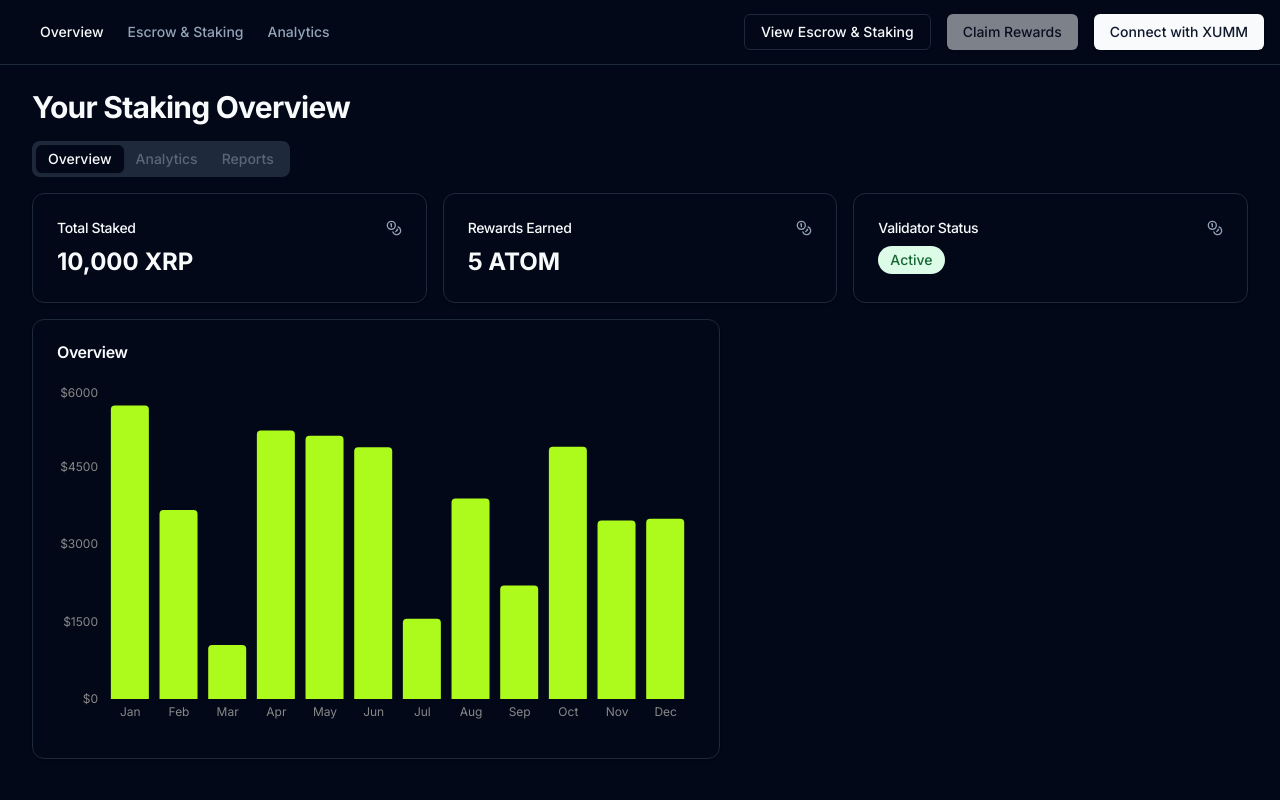
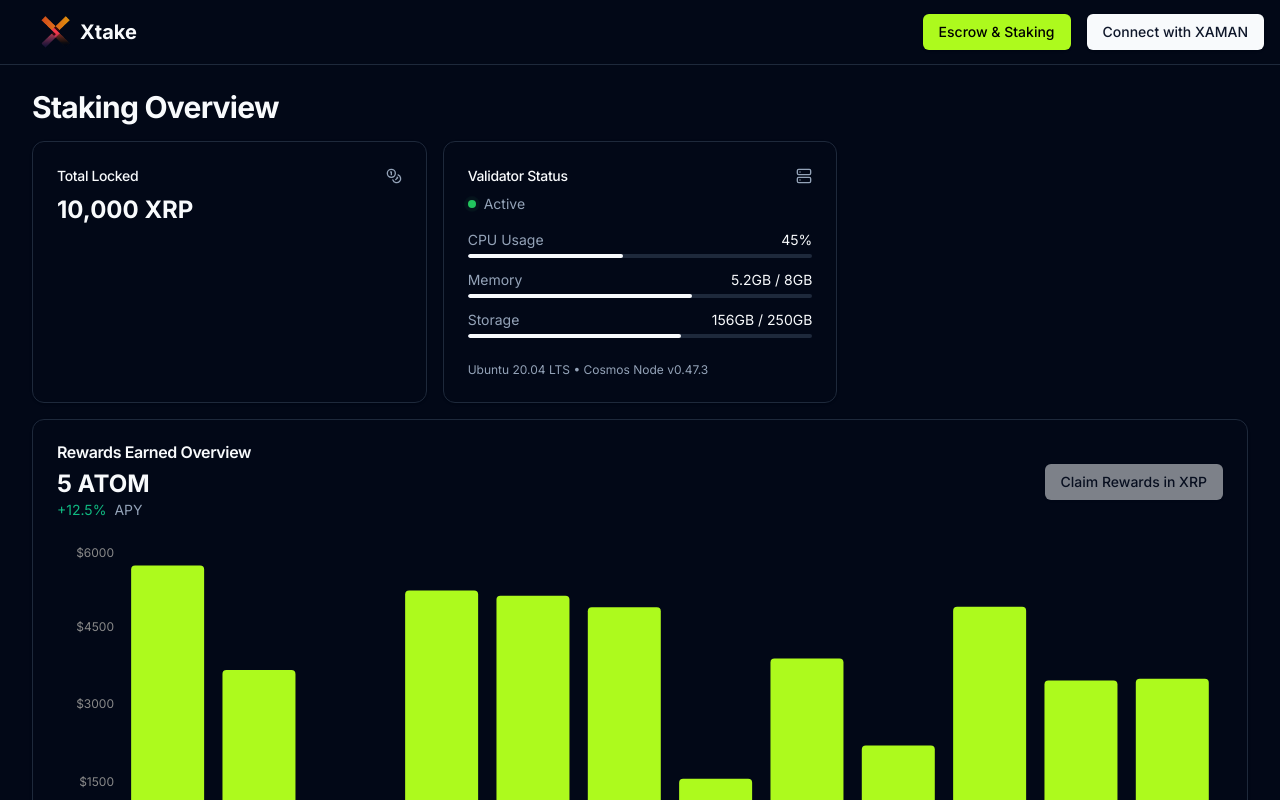
Before and after one commit to GuillermoDSM/xtake, a Next.js app: page / in a window 1280 px wide. Shown: the top 800 px of the page. Built offline with nearby package versions, Linux system fonts and the light colour scheme; no server answers.

Commit message:
correcciones ui

```diff
--- a/app/login/page.tsx
+++ b/app/login/page.tsx
@@ -20,7 +20,7 @@
             />
           </CardTitle>
           <CardDescription>
-            Connect your XUMM wallet to continue
+            Connect your XAMAN wallet to continue
           </CardDescription>
         </CardHeader>
         <CardContent className="flex flex-col items-center space-y-4">
--- a/app/page.tsx
+++ b/app/page.tsx
@@ -1,9 +1,8 @@
-import { Coins } from 'lucide-react'
+import { Coins, Server } from 'lucide-react'
 import Link from "next/link"
 
 import { Button } from "@/components/ui/button"
 import { Card, CardContent, CardHeader, CardTitle } from "@/components/ui/card"
-import { Tabs, TabsContent, TabsList, TabsTrigger } from "@/components/ui/tabs"
 import { MainNav } from "@/components/main-nav"
 import { Overview } from "@/components/overview"
 import { XummLogin } from '@/components/XummLogin'
@@ -15,29 +14,24 @@
         <div className="flex h-16 items-center px-4">
           <MainNav className="mx-6" />
           <div className="ml-auto flex items-center space-x-4">
-            <Button asChild variant="outline">
-              <Link href="/escrow">View Escrow & Staking</Link>
+            <Button
+              asChild
+              className="bg-[#adfa1d] hover:bg-[#adfa1d]/90 text-black"
+            >
+              <Link href="/escrow">Escrow & Staking</Link>
             </Button>
-            <Button disabled>Claim Rewards</Button>
             <XummLogin />
           </div>
         </div>
       </div>
       <div className="flex-1 space-y-4 p-8 pt-6">
         <div className="flex items-center justify-between space-y-2">
-          <h2 className="text-3xl font-bold tracking-tight">Your Staking Overview</h2>
+          <h2 className="text-3xl font-bold tracking-tight">Staking Overview</h2>
         </div>
-        <Tabs defaultValue="overview" className="space-y-4">
-          <TabsList>
-            <TabsTrigger value="overview">Overview</TabsTrigger>
-            <TabsTrigger value="analytics" disabled>Analytics</TabsTrigger>
-            <TabsTrigger value="reports" disabled>Reports</TabsTrigger>
-          </TabsList>
-          <TabsContent value="overview" className="space-y-4">
         <div className="grid gap-4 md:grid-cols-2 lg:grid-cols-3">
           <Card>
             <CardHeader className="flex flex-row items-center justify-between space-y-0 pb-2">
-                  <CardTitle className="text-sm font-medium">Total Staked</CardTitle>
+              <CardTitle className="text-sm font-medium">Total Locked</CardTitle>
               <Coins className="h-4 w-4 text-muted-foreground" />
             </CardHeader>
             <CardContent>
@@ -46,37 +40,57 @@
           </Card>
           <Card>
             <CardHeader className="flex flex-row items-center justify-between space-y-0 pb-2">
-                  <CardTitle className="text-sm font-medium">Rewards Earned</CardTitle>
-                  <Coins className="h-4 w-4 text-muted-foreground" />
+              <CardTitle className="text-sm font-medium">Validator Status</CardTitle>
+              <Server className="h-4 w-4 text-muted-foreground" />
             </CardHeader>
-                <CardContent>
-                  <div className="text-2xl font-bold">5 ATOM</div>
-                </CardContent>
-              </Card>
-              <Card>
-                <CardHeader className="flex flex-row items-center justify-between space-y-0 pb-2">
-                  <CardTitle className="text-sm font-medium">Validator Status</CardTitle>
-                  <Coins className="h-4 w-4 text-muted-foreground" />
-                </CardHeader>
-                <CardContent>
-                  <div className="inline-flex items-center rounded-full bg-green-100 px-3 py-1 text-sm font-medium text-green-800">
-                    Active
+            <CardContent className="space-y-4">
+              <div className="flex items-center space-x-2">
+                <div className="flex h-2 w-2">
+                  <span className="animate-ping absolute inline-flex h-2 w-2 rounded-full bg-green-400 opacity-75"></span>
+                  <span className="relative inline-flex rounded-full h-2 w-2 bg-green-500"></span>
+                </div>
+                <span className="text-sm text-muted-foreground">Active</span>
+              </div>
+
+              <div className="space-y-3">
+                <div className="space-y-1">
+                  <div className="flex justify-between text-sm">
+                    <span className="text-muted-foreground">CPU Usage</span>
+                    <span>45%</span>
+                  </div>
+                  <div className="h-1 w-full bg-secondary rounded-full overflow-hidden">
+                    <div className="h-full w-[45%] bg-primary rounded-full"></div>
+                  </div>
+                </div>
+
+                <div className="space-y-1">
+                  <div className="flex justify-between text-sm">
+                    <span className="text-muted-foreground">Memory</span>
+                    <span>5.2GB / 8GB</span>
+                  </div>
+                  <div className="h-1 w-full bg-secondary rounded-full overflow-hidden">
+                    <div className="h-full w-[65%] bg-primary rounded-full"></div>
+                  </div>
+                </div>
+
+                <div className="space-y-1">
+                  <div className="flex justify-between text-sm">
+                    <span className="text-muted-foreground">Storage</span>
+                    <span>156GB / 250GB</span>
+                  </div>
+                  <div className="h-1 w-full bg-secondary rounded-full overflow-hidden">
+                    <div className="h-full w-[62%] bg-primary rounded-full"></div>
+                  </div>
+                </div>
+              </div>
+
+              <div className="pt-2 text-xs text-muted-foreground">
+                <p>Ubuntu 20.04 LTS • Cosmos Node v0.47.3</p>
               </div>
             </CardContent>
           </Card>
         </div>
-            <div className="grid gap-4 md:grid-cols-2 lg:grid-cols-7">
-              <Card className="col-span-4">
-                <CardHeader>
-                  <CardTitle>Overview</CardTitle>
-                </CardHeader>
-                <CardContent className="pl-2">
         <Overview />
-                </CardContent>
-              </Card>
-            </div>
-          </TabsContent>
-        </Tabs>
       </div>
     </div>
   )
--- a/components/XummLogin.tsx
+++ b/components/XummLogin.tsx
@@ -115,7 +115,7 @@
         </>
       ) : (
         <>
-          <span>Connect with XUMM</span>
+          <span>Connect with XAMAN</span>
         </>
       )}
     </Button>
--- a/components/main-nav.tsx
+++ b/components/main-nav.tsx
@@ -1,5 +1,5 @@
+import Image from "next/image"
 import Link from "next/link"
-
 import { cn } from "@/lib/utils"
 
 export function MainNav({
@@ -8,26 +8,17 @@
 }: React.HTMLAttributes<HTMLElement>) {
   return (
     <nav
-      className={cn("flex items-center space-x-4 lg:space-x-6", className)}
+      className={cn("flex items-center space-x-2", className)}
       {...props}
     >
-      <Link
-        href="/"
-        className="text-sm font-medium transition-colors hover:text-primary"
-      >
-        Overview
-      </Link>
-      <Link
-        href="/escrow"
-        className="text-sm font-medium text-muted-foreground transition-colors hover:text-primary"
-      >
-        Escrow & Staking
-      </Link>
-      <Link
-        href="#"
-        className="text-sm font-medium text-muted-foreground transition-colors hover:text-primary"
-      >
-        Analytics
+      <Link href="/" className="flex items-center space-x-2">
+        <Image
+          src="/images/xtakelogo.png"
+          alt="XTake Logo"
+          width={32}
+          height={32}
+        />
+        <span className="text-xl font-bold">Xtake</span>
       </Link>
     </nav>
   )
--- a/components/overview.tsx
+++ b/components/overview.tsx
@@ -1,6 +1,8 @@
 "use client"
 
 import { Bar, BarChart, ResponsiveContainer, XAxis, YAxis } from "recharts"
+import { Card, CardContent, CardHeader, CardTitle } from "@/components/ui/card"
+import { Button } from "@/components/ui/button"
 
 const data = [
   {
@@ -55,6 +57,21 @@
 
 export function Overview() {
   return (
+    <Card>
+      <CardHeader className="flex flex-row items-center justify-between space-y-0">
+        <div>
+          <CardTitle>Rewards Earned Overview</CardTitle>
+          <div className="mt-2">
+            <div className="text-2xl font-bold">5 ATOM</div>
+            <div className="flex items-center space-x-2">
+              <span className="text-sm text-emerald-500">+12.5%</span>
+              <span className="text-sm text-muted-foreground">APY</span>
+            </div>
+          </div>
+        </div>
+        <Button disabled>Claim Rewards in XRP</Button>
+      </CardHeader>
+      <CardContent>
         <ResponsiveContainer width="100%" height={350}>
           <BarChart data={data}>
             <XAxis
@@ -74,5 +91,7 @@
             <Bar dataKey="total" fill="#adfa1d" radius={[4, 4, 0, 0]} />
           </BarChart>
         </ResponsiveContainer>
+      </CardContent>
+    </Card>
   )
 }
```
Lines whose indentation alone changed are shown as unchanged.
